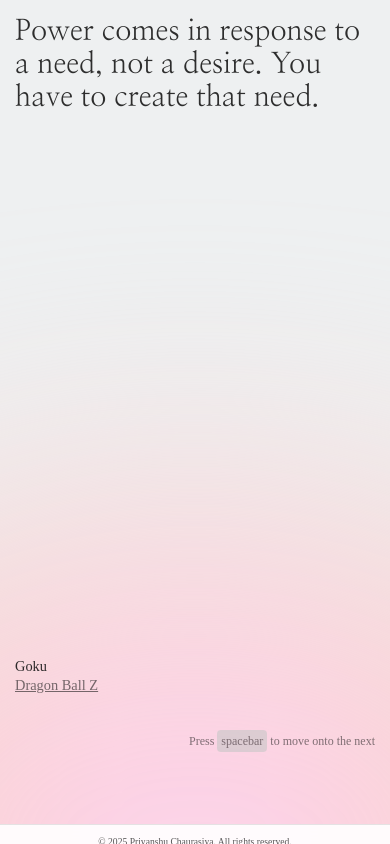
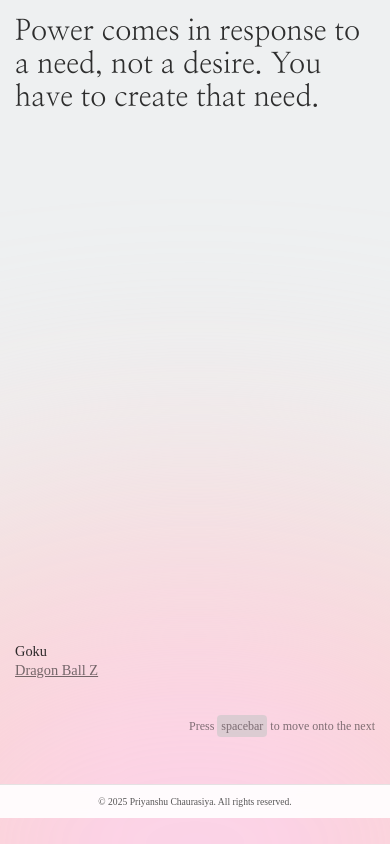
Before and after one commit to Priyanshu84iya/Foundquote, a plain HTML site: page index.html in a window 390 px wide. Drawn offline with Linux system fonts and the light colour scheme; a web font is replaced by a local one.

Commit message:
Increase content height and adjust margins for mobile to prevent overlap

```diff
--- a/style.css
+++ b/style.css
@@ -242,7 +242,12 @@ main:hover #license {
 @media (max-width: 479px) {
     #content {
         padding: 15px;
-        height: calc(100vh - 60px);
+        height: calc(100vh - 80px); /* Increased to prevent overlap */
+        margin-bottom: 20px;
+    }
+
+    .details {
+        padding-bottom: 15px;
     }
 
     .quote h1 {
```
